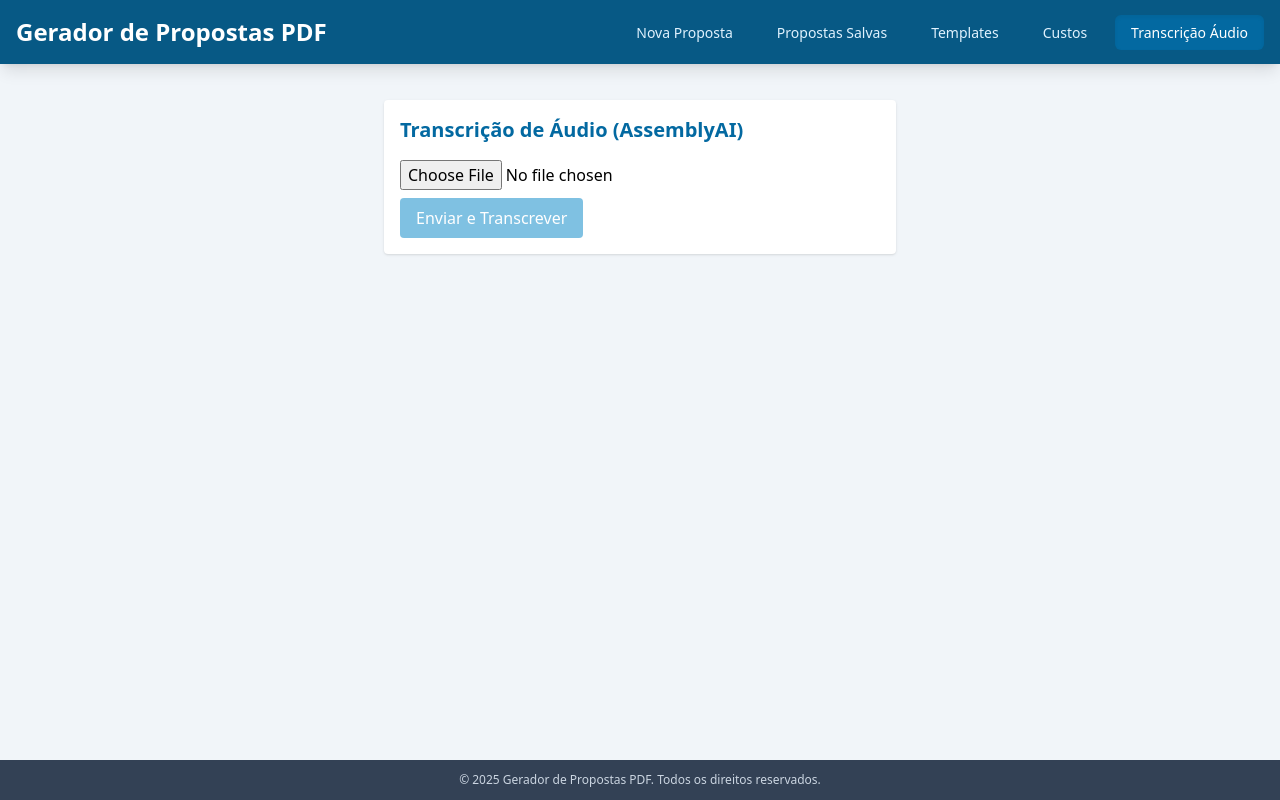
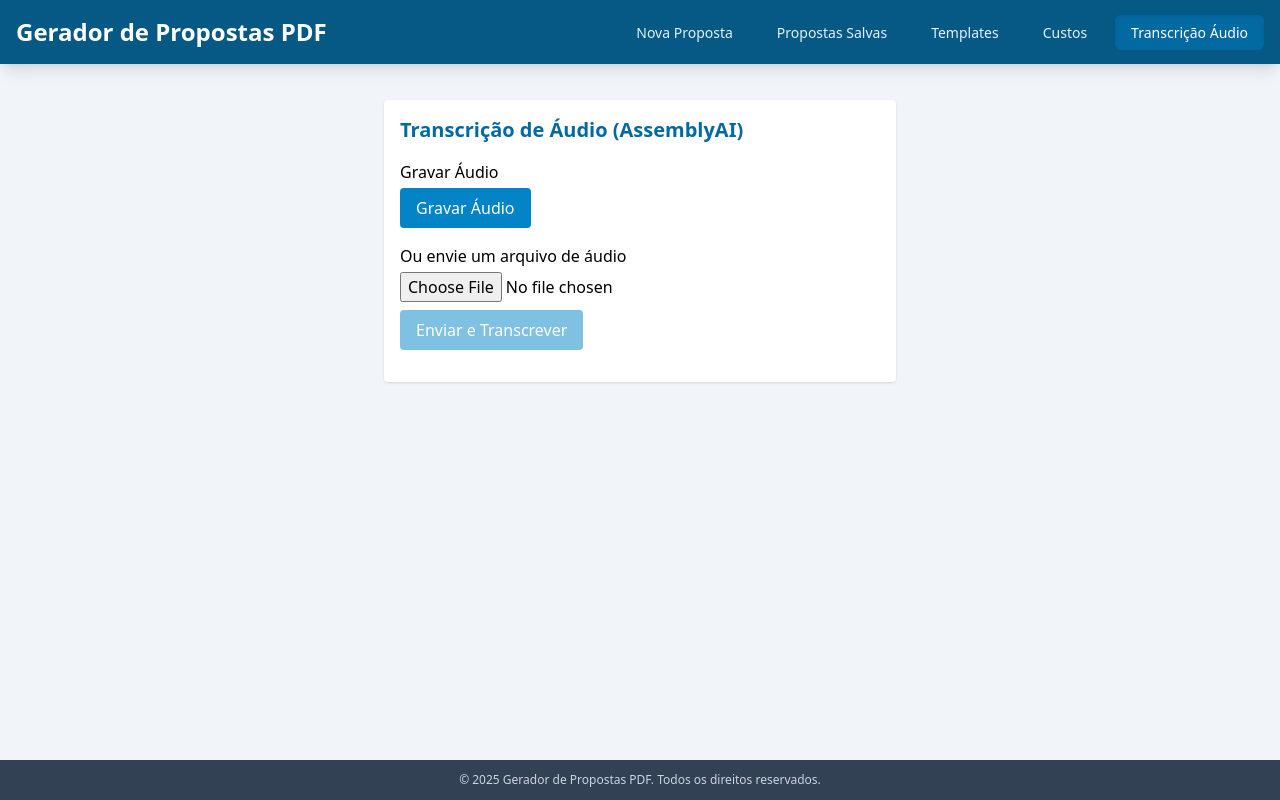
Before and after one commit to alexandrelenin/propostasPDF, a React (Vite) app: page /#/audio-upload in a window 1280 px wide. Built offline with nearby package versions, Linux system fonts and the light colour scheme; no server answers; the database is empty; sample sign-in values are in the browser's storage.

Commit message:
Adicionada gravação de áudio direto no navegador ao componente AudioUpload (mais profissional)

```diff
--- a/src/components/AudioUpload.tsx
+++ b/src/components/AudioUpload.tsx
@@ -1,26 +1,57 @@
-import React, { useState } from 'react';
+import React, { useRef, useState } from 'react';
 
 const AudioUpload: React.FC = () => {
   const [file, setFile] = useState<File | null>(null);
+  const [audioBlob, setAudioBlob] = useState<Blob | null>(null);
+  const [audioUrl, setAudioUrl] = useState<string | null>(null);
   const [transcript, setTranscript] = useState('');
   const [loading, setLoading] = useState(false);
   const [error, setError] = useState('');
+  const [recording, setRecording] = useState(false);
+  const mediaRecorderRef = useRef<MediaRecorder | null>(null);
+  const audioChunks = useRef<Blob[]>([]);
 
   const handleFileChange = (e: React.ChangeEvent<HTMLInputElement>) => {
     setFile(e.target.files?.[0] || null);
+    setAudioBlob(null);
+    setAudioUrl(null);
     setTranscript('');
     setError('');
   };
 
-  const handleUpload = async () => {
-    if (!file) return;
+  const startRecording = async () => {
+    setTranscript('');
+    setError('');
+    const stream = await navigator.mediaDevices.getUserMedia({ audio: true });
+    mediaRecorderRef.current = new MediaRecorder(stream);
+    audioChunks.current = [];
+    mediaRecorderRef.current.ondataavailable = (e) => {
+      audioChunks.current.push(e.data);
+    };
+    mediaRecorderRef.current.onstop = () => {
+      const blob = new Blob(audioChunks.current, { type: 'audio/webm' });
+      setAudioBlob(blob);
+      setAudioUrl(URL.createObjectURL(blob));
+      setFile(null);
+    };
+    mediaRecorderRef.current.start();
+    setRecording(true);
+  };
+
+  const stopRecording = () => {
+    mediaRecorderRef.current?.stop();
+    setRecording(false);
+  };
+
+  const handleUpload = async (audio: File | Blob | null) => {
+    if (!audio) return;
     setLoading(true);
     setTranscript('');
     setError('');
     try {
       const res = await fetch('/api/transcribe-audio', {
         method: 'POST',
-        body: file,
+        body: audio,
       });
       const data = await res.json();
       if (data.text) {
@@ -38,14 +69,39 @@ const AudioUpload: React.FC = () => {
   return (
     <div className="max-w-lg mx-auto p-4 bg-white rounded shadow mt-8">
       <h2 className="text-xl font-bold mb-4 text-sky-700">Transcrição de Áudio (AssemblyAI)</h2>
+      <div className="mb-4">
+        <label className="block font-medium mb-1">Gravar Áudio</label>
+        <button
+          className={`px-4 py-2 rounded text-white ${recording ? 'bg-red-600 hover:bg-red-700' : 'bg-sky-600 hover:bg-sky-700'} mr-2`}
+          onClick={recording ? stopRecording : startRecording}
+          disabled={loading}
+        >
+          {recording ? 'Parar Gravação' : 'Gravar Áudio'}
+        </button>
+        {audioUrl && (
+          <>
+            <audio src={audioUrl} controls className="mt-2" />
+            <button
+              className="ml-2 bg-green-600 hover:bg-green-700 text-white px-3 py-1 rounded"
+              onClick={() => handleUpload(audioBlob)}
+              disabled={loading}
+            >
+              {loading ? 'Transcrevendo...' : 'Enviar Gravação'}
+            </button>
+          </>
+        )}
+      </div>
+      <div className="mb-4">
+        <label className="block font-medium mb-1">Ou envie um arquivo de áudio</label>
         <input type="file" accept="audio/*" onChange={handleFileChange} className="mb-2" />
         <button
           className="bg-sky-600 text-white px-4 py-2 rounded hover:bg-sky-700 disabled:opacity-50"
-        onClick={handleUpload}
+          onClick={() => handleUpload(file)}
           disabled={!file || loading}
         >
           {loading ? 'Transcrevendo...' : 'Enviar e Transcrever'}
         </button>
+      </div>
       {error && <div className="text-red-600 mt-2">{error}</div>}
       {transcript && (
         <div className="mt-4">
```
Lines whose indentation alone changed are shown as unchanged.
